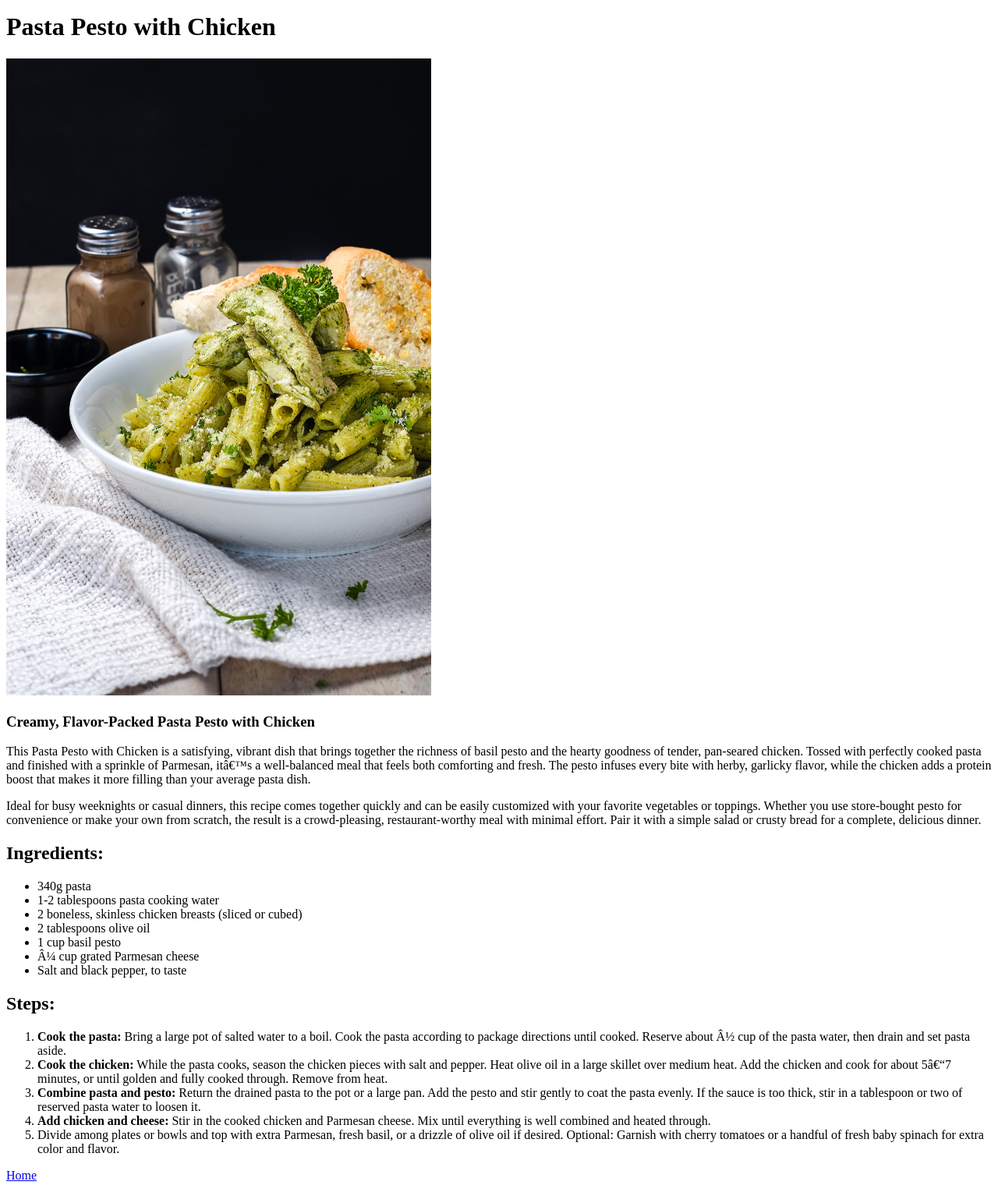
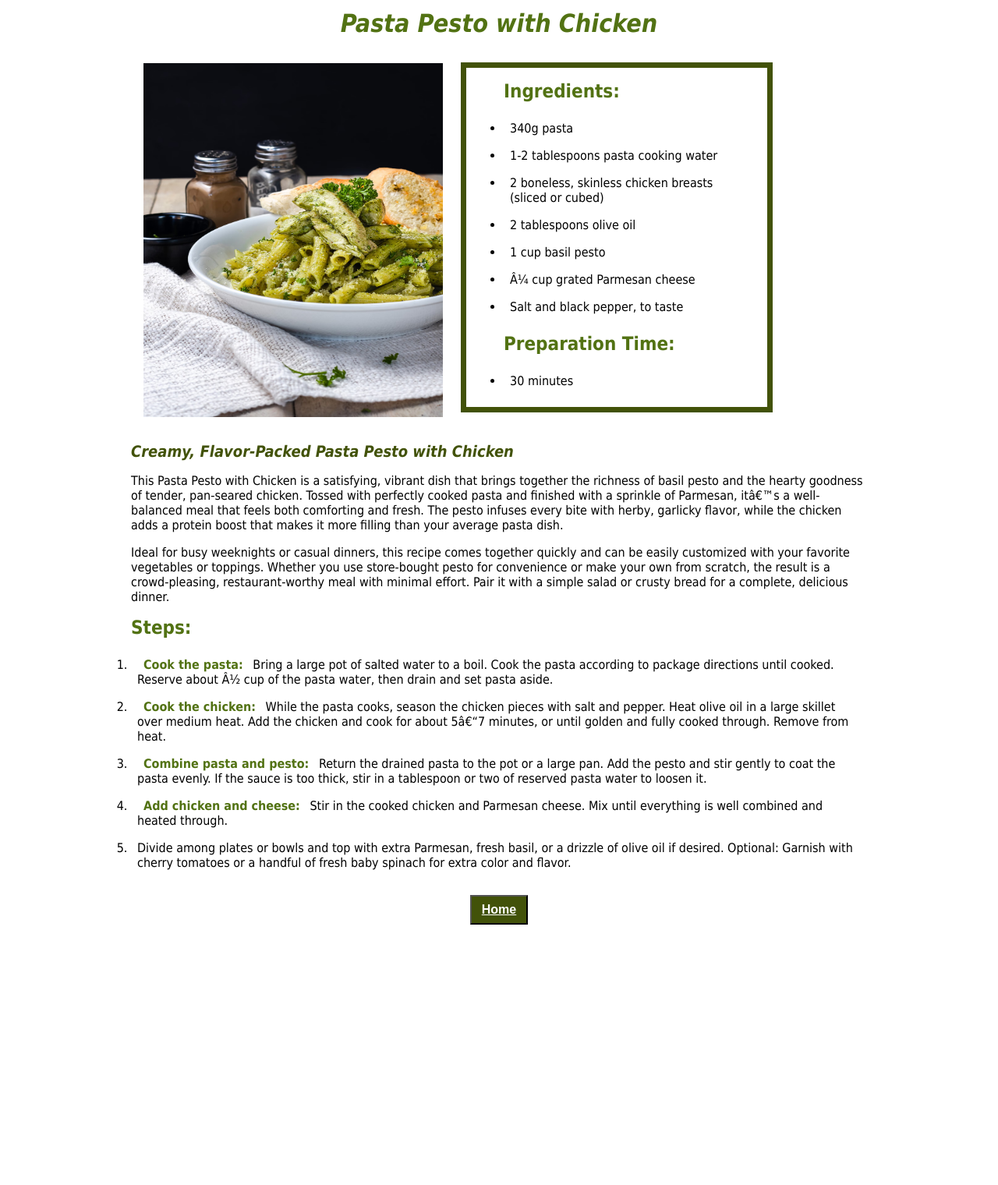
Before and after one commit to Gise23/odin-recipes, a plain HTML site: page recipes/pasta_pesto.html in a window 1280 px wide. Shown: the part 5-1525 px from the top of the page at 78% size. After the commit the page ends 1199 px from the top, so only its background shows below. Drawn offline with Linux system fonts and the light colour scheme.

Commit message:
Add css to pasta pesto and Zucchini Bread
Aligned the image with the instructions box and changed the margin/padding for the text
to make it more readable.

```diff
--- a/recipes/pasta_pesto.html
+++ b/recipes/pasta_pesto.html
@@ -4,23 +4,19 @@
 
     <head>
         <meta charset="UFT -8">
+        <link rel="stylesheet" href="../styles.css">
     </head>
 
         <body>
-            <h1>Pasta Pesto with Chicken</h1>
+            <h1 id="pesto">Pasta Pesto with Chicken</h1>
+            <div class="margin">
+                <div class="ingredients-cont">
+                    <div class="img-bx">
+                        <img class="pwc" src="images/pesto_pasta.jpg" alt="Image of a plate with 3 containers on the side, one for basil, salt and pepper, inside the plate there is chicken and pasta with pesto." width="545" height="817">
+                    </div>
 
-            <p><picture>
-            <source srcset="images/pesto_pasta.avif" type="image/avif" width="545" height="817">
-            <source srcset="images/pesto_pasta.jpg" type="image/jpg" width="545" height="817">
-            <img src="images/pesto_pasta.jpg" alt="Image of a plate with 3 containers on the side, one for basil, salt and pepper, inside the plate there is chicken and pasta with pesto." width="545" height="817">
-            </p>
-
-            <h3>Creamy, Flavor-Packed Pasta Pesto with Chicken</h3>
-            <p>This Pasta Pesto with Chicken is a satisfying, vibrant dish that brings together the richness of basil pesto and the hearty goodness of tender, pan-seared chicken. Tossed with perfectly cooked pasta and finished with a sprinkle of Parmesan, it’s a well-balanced meal that feels both comforting and fresh. The pesto infuses every bite with herby, garlicky flavor, while the chicken adds a protein boost that makes it more filling than your average pasta dish.</p>
-
-            <p> Ideal for busy weeknights or casual dinners, this recipe comes together quickly and can be easily customized with your favorite vegetables or toppings. Whether you use store-bought pesto for convenience or make your own from scratch, the result is a crowd-pleasing, restaurant-worthy meal with minimal effort. Pair it with a simple salad or crusty bread for a complete, delicious dinner.</p>
-
-            <h2>Ingredients: </h2>
+                    <div class="list-bx">
+                        <h2 class="green pwc">Ingredients: </h2>
                     <ul>
                             <li>340g pasta </li>
                             <li>1-2 tablespoons pasta cooking water</li>
@@ -29,19 +25,33 @@
                             <li>1  cup basil pesto</li>
                             <li>¼  cup grated Parmesan cheese</li>
                             <li>Salt and black pepper, to taste</li>
+                        </ul>
+                        <h2 class="green pwc">Preparation Time: </h2>
+                        <ul>
+                            <li>30 minutes</li>
+                        </ul>
+                    </div>
+                </div>
 
-            </ul>
+                <h3 class="slogan">Creamy, Flavor-Packed Pasta Pesto with Chicken</h3>
+                <p class="intro uno">This Pasta Pesto with Chicken is a satisfying, vibrant dish that brings together the richness of basil pesto and the hearty goodness of tender, pan-seared chicken. Tossed with perfectly cooked pasta and finished with a sprinkle of Parmesan,
+                    it’s a well-balanced meal that feels both comforting and fresh. The pesto infuses every bite with herby, garlicky flavor, while the chicken adds a protein boost that makes it more filling than your average pasta dish.
+                </p>
 
-            <h2>Steps: </h2>
+                <p class="intro dos"> Ideal for busy weeknights or casual dinners, this recipe comes together quickly and can be easily customized with your favorite vegetables or toppings. Whether you use store-bought pesto for convenience or make your own from scratch,
+                    the result is a crowd-pleasing, restaurant-worthy meal with minimal effort. Pair it with a simple salad or crusty bread for a complete, delicious dinner.
+                </p>
+
+                <h2 class="green pwc">Steps: </h2>
                 <ol>
-                <li><strong>Cook the pasta:</strong> Bring a large pot of salted water to a boil. Cook the pasta according to package directions until cooked. Reserve about ½ cup of the pasta water, then drain and set pasta aside.</li>
-                <li><strong>Cook the chicken:</strong> While the pasta cooks, season the chicken pieces with salt and pepper. Heat olive oil in a large skillet over medium heat. Add the chicken and cook for about 5–7 minutes, or until golden and fully cooked through. Remove from heat.</li>
-                <li><strong>Combine pasta and pesto:</strong> Return the drained pasta to the pot or a large pan. Add the pesto and stir gently to coat the pasta evenly. If the sauce is too thick, stir in a tablespoon or two of reserved pasta water to loosen it.</li>
-                <li><strong>Add chicken and cheese:</strong> Stir in the cooked chicken and Parmesan cheese. Mix until everything is well combined and heated through.</li>
+                    <li><span class="green pwc">Cook the pasta:</span> Bring a large pot of salted water to a boil. Cook the pasta according to package directions until cooked. Reserve about ½ cup of the pasta water, then drain and set pasta aside.</li>
+                    <li><span class="green pwc">Cook the chicken:</span> While the pasta cooks, season the chicken pieces with salt and pepper. Heat olive oil in a large skillet over medium heat. Add the chicken and cook for about 5–7 minutes, or until golden and fully cooked through. Remove from heat.</li>
+                    <li><span class="green pwc">Combine pasta and pesto:</span> Return the drained pasta to the pot or a large pan. Add the pesto and stir gently to coat the pasta evenly. If the sauce is too thick, stir in a tablespoon or two of reserved pasta water to loosen it.</li>
+                    <li><span class="green pwc">Add chicken and cheese:</span> Stir in the cooked chicken and Parmesan cheese. Mix until everything is well combined and heated through.</li>
                     <li>Divide among plates or bowls and top with extra Parmesan, fresh basil, or a drizzle of olive oil if desired. Optional: Garnish with cherry tomatoes or a handful of fresh baby spinach for extra color and flavor.</li>
                 </ol>
-
+            </div>
             </p>
-            <p><a href="../index.html">Home</a></p>
+            <button><a class="bhome" href="../index.html">Home</a></button>
         </body>
 </html>
--- a/styles.css
+++ b/styles.css
@@ -6,6 +6,13 @@
 
 body{
     font-family: Tahoma, Geneva, Verdana, sans-serif;
+    padding:0 80px;
+}
+
+.margin{
+    margin:0 auto;
+    max-width: 1000px;
+    padding: 0 20px;
 }
 
 #tittles{
@@ -25,11 +32,22 @@ h1#zucchini {
     font-style: italic;
 }
 
+h1#pesto {
+    color:rgb(82, 114, 19);
+    font-weight:bold;
+    text-align: center;
+    font-style: italic;
+}
+
 .orange{
     color:orange;
     font-weight: bold;
 }
 
+.green.pwc{
+    color:rgb(82, 114, 19);
+    font-weight:bold;
+}
 
 .ingredients-cont{
     display: flex;
@@ -57,6 +75,10 @@ h1#zucchini {
   height: 495px;
 }
 
+img.pwc{
+  height: 470px;
+}
+
 .slogan{
     font-weight:bold;
     font-size:20px;
```
Also changed, not shown: recipes/images/pesto_pasta.jpg (added). Lines whose indentation alone changed are shown as unchanged.
